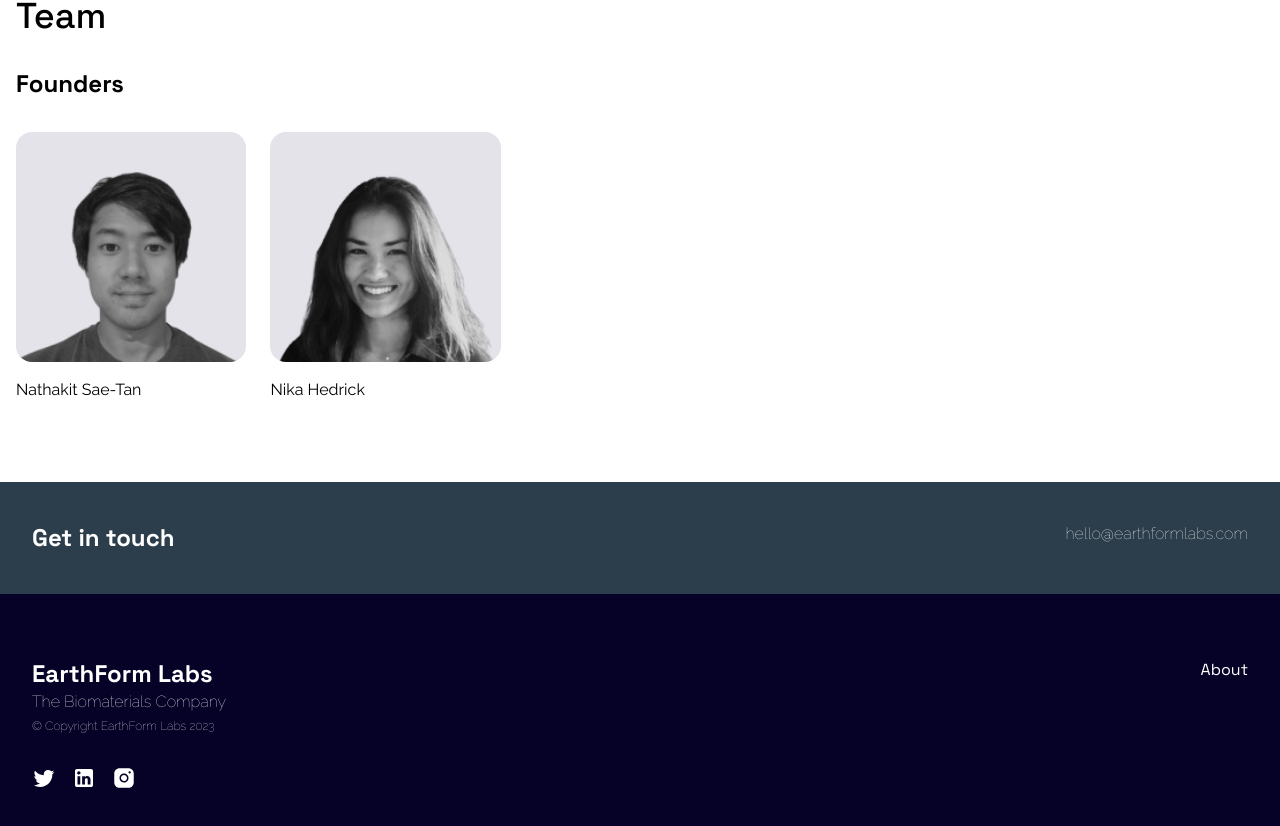
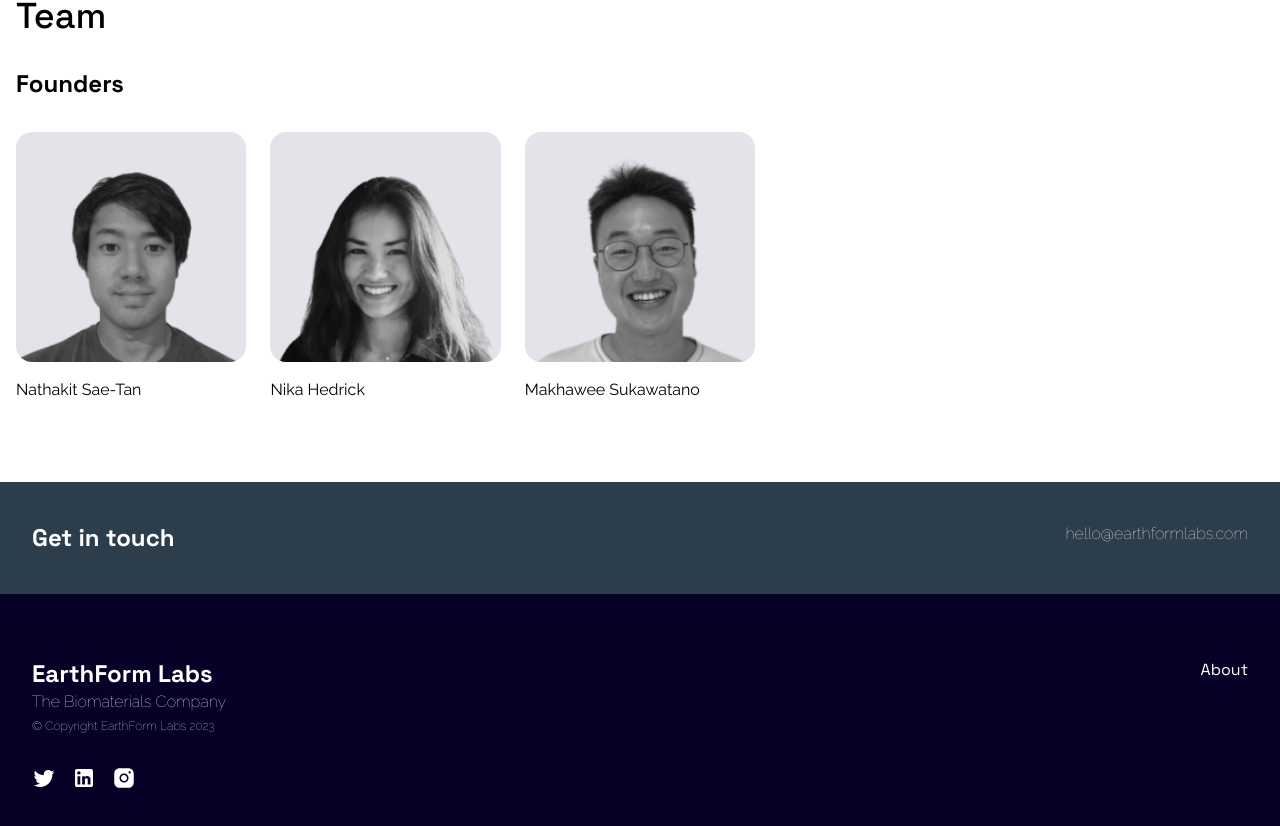
Before and after one commit to earthformlabs/efl-website, a Nuxt app: page /about in a window 1280 px wide. Shown: the part 1800-2626 px from the top of the page. Built offline with nearby package versions, Linux system fonts and the light colour scheme.

Commit message:
update about

```diff
--- a/pages/about.vue
+++ b/pages/about.vue
@@ -1,6 +1,4 @@
 <script setup lang="ts">
-  import { useAsset } from "~/composables/useAsset";
-
   const aboutUs = [
     {
       title: "Vision",
@@ -104,7 +102,7 @@
         <div class="w-full h-full grid gap-4">
           <img
             src="~/assets/images/team/nat.png"
-            alt=""
+            alt="Nat (Huad)"
             width="100%"
             height="100%"
             class="rounded-2xl max-h-[500px]"
@@ -114,12 +112,22 @@
         <div class="w-full h-full grid gap-4">
           <img
             src="~/assets/images/team/nika.png"
-            alt=""
+            alt="Nika"
             width="100%"
             height="100%"
             class="rounded-2xl max-h-[500px]"
           />
           <p>Nika Hedrick</p>
+        </div>
+        <div class="w-full h-full grid gap-4">
+          <img
+            src="~/assets/images/team/gino.png"
+            alt="Gino"
+            width="100%"
+            height="100%"
+            class="rounded-2xl max-h-[500px]"
+          />
+          <p>Makhawee Sukawatano</p>
         </div>
       </div>
     </div>
--- a/pages/index.vue
+++ b/pages/index.vue
@@ -1,6 +1,4 @@
 <script setup lang="ts">
-  import { useAsset } from "~/composables/useAsset";
-
   const approach = [
     {
       title: "Closed-Loop Systems",
```
Also changed, not shown: assets/images/team/gino.png (added).
